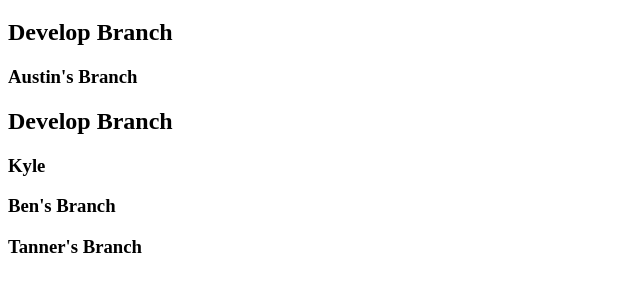
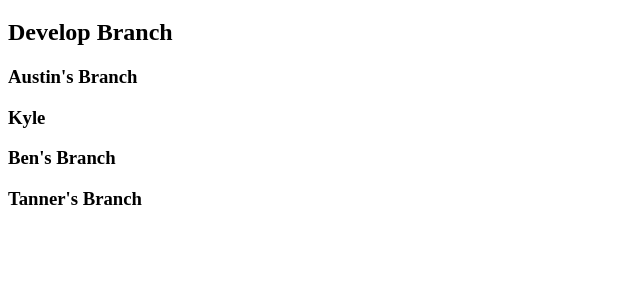
Before and after one commit to thebel117/TimedTeamGit, a plain HTML site: page index.html in a window 1280 px wide. Shown: the part 61-352 px from the top of the page, without its empty margins (0-640 px from the left). Drawn offline with Linux system fonts and the light colour scheme.

Commit message:
Update index.html
Got rid of a duplicate <h3> -TH

```diff
--- a/index.html
+++ b/index.html
@@ -10,16 +10,13 @@
     <h1>Main Branch</h1>
 
     <h2>Develop Branch</h2>
+
     <h3>Austin's Branch</h3>
-
-    <h2>Develop Branch</h2>
 
     <h3>Kyle</h3>
 
 
-
     <h3>Ben's Branch</h3>
-
 
     <h3>Tanner's Branch</h3>
 
```
